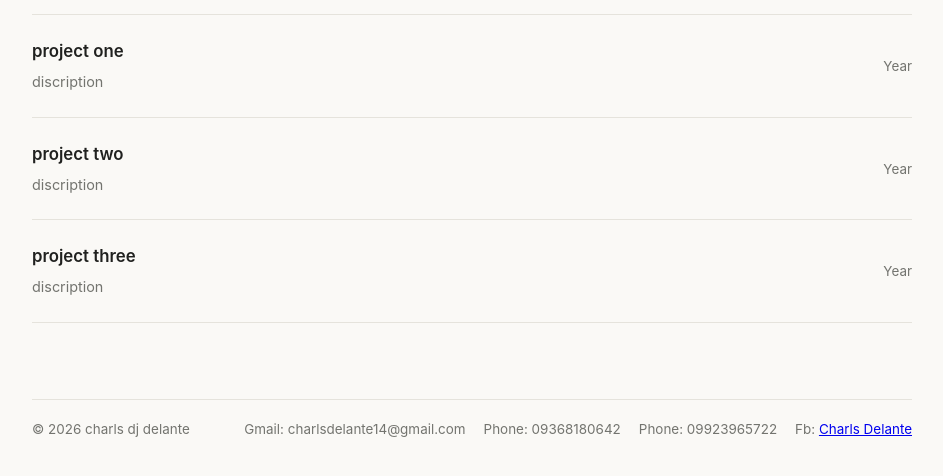
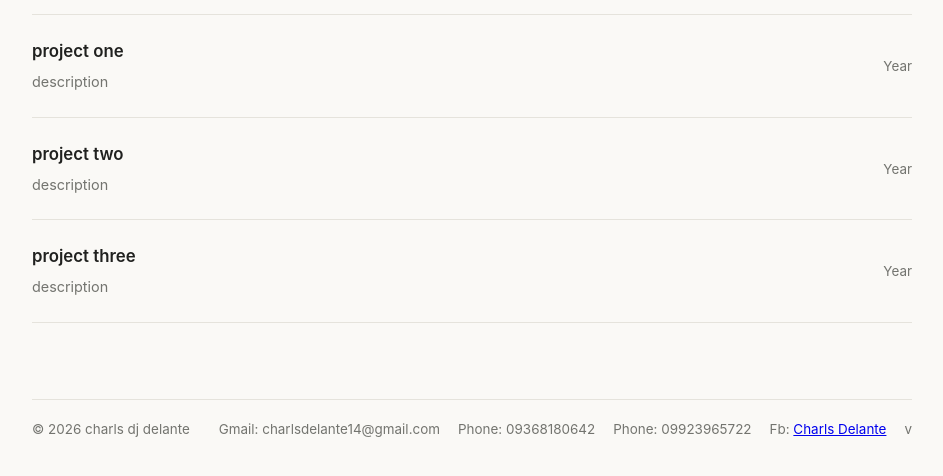
Before and after one commit to CharlsDj-Delante/PORTFOLIO, a plain HTML site: page index.html in a window 1280 px wide. Both pictures are taken after a click on the button "Projects". Shown: the part 254-730 px from the top of the page, without its empty margins (168-1111 px from the left). Drawn offline with Linux system fonts and the light colour scheme.

Commit message:
Update index.html

```diff
--- a/index.html
+++ b/index.html
@@ -305,7 +305,7 @@
       <section class="profile" id="profile-view" aria-labelledby="profile-title">
         <p class="eyebrow">Profile</p>
         <h1 id="profile-title">CHARLS DJ DELANTE</h1>
-        <p class="intro">A Computer Scientist who enjoys creating work and solving problems. I can help you with anything.</p>
+        <p class="intro">A Computer Science student who enjoys creating work and solving problems. I can help you with anything.</p>
 
         <div class="details">
           <section>
@@ -333,21 +333,21 @@
           <article class="project">
             <div>
               <h2>project one</h2>
-              <p>discription</p>
+              <p>description</p>
             </div>
             <span>Year</span>
           </article>
           <article class="project">
             <div>
               <h2>project two</h2>
-              <p>discription</p>
+              <p>description</p>
             </div>
             <span>Year</span>
           </article>
           <article class="project">
             <div>
               <h2>project three</h2>
-              <p>discription</p>
+              <p>description</p>
             </div>
             <span>Year</span>
           </article>
@@ -364,7 +364,7 @@
         <div class="project-list">
           <article class="education-entry">
             <div>
-              <h3>BACHELOR OF SCIENCE IN COMPUTER SCIENCE - DATA SCIENTIST</h3>
+              <h3>BACHELOR OF SCIENCE IN COMPUTER SCIENCE - DATA SCIENCE</h3>
               <p>University of Southeastern Philippines</p>
             </div>
                <span>2026</span>
@@ -383,6 +383,8 @@
           <span>Fb:</span>
           <a href="https://www.facebook.com/charls.delante.7">Charls Delante</a>
         </div>
+v
+
 
       </div>
     </footer>
```
